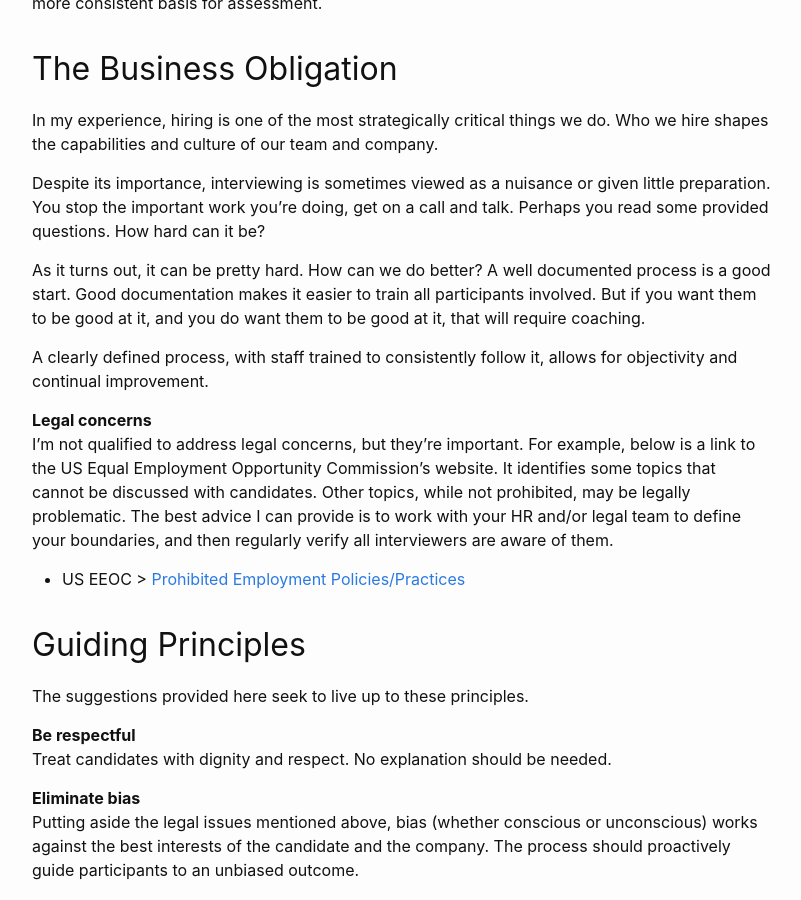
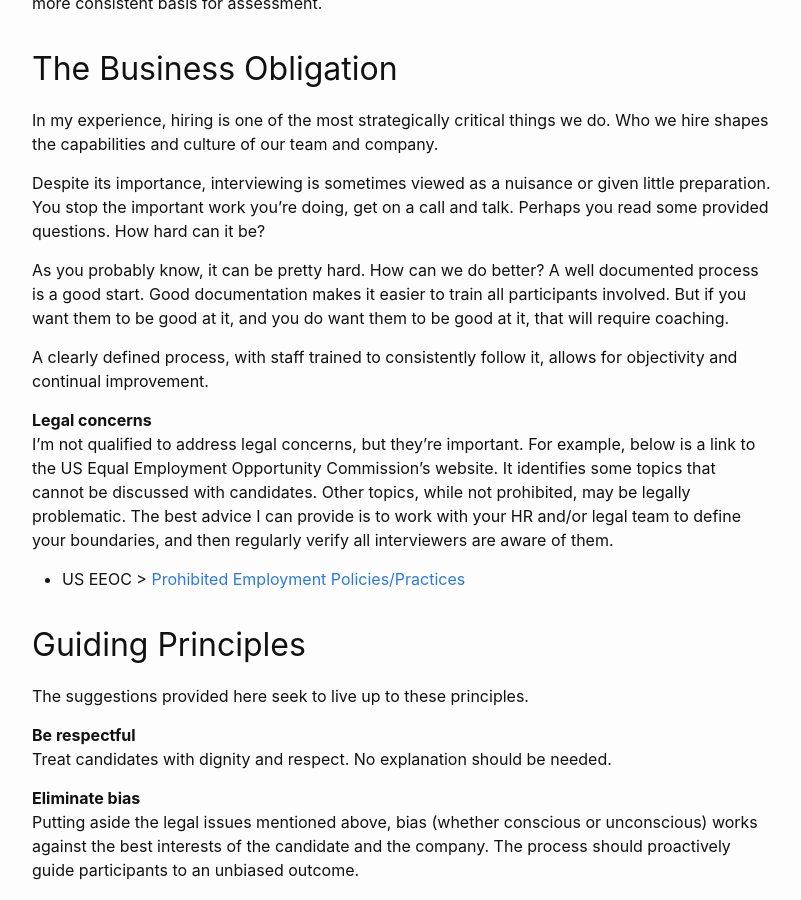
Before and after one commit to jpease/timogin, a Jekyll site: the page built from manual/in/interviewing.markdown, in a window 1280 px wide and 900 px high, scrolled down 377 px. Shown: the whole window, without its empty margins (238-1039 px from the left). Built offline with Jekyll 4.4.1, drawn with Linux system fonts in a browser that asks for light colours.

Commit message:
Prior wording might've been taken to imply reader was naive about interviewing's complexity

```diff
--- a/manual/in/interviewing.markdown
+++ b/manual/in/interviewing.markdown
@@ -21,10 +21,10 @@ Despite its importance, interviewing is sometimes viewed as a nuisance or
 given little preparation. You stop the important work you're doing, get on a
 call and talk. Perhaps you read some provided questions. How hard can it be?
 
-As it turns out, it can be pretty hard. How can we do better? A well documented
-process is a good start. Good documentation makes it easier to train all
-participants involved. But if you want them to be good at it, and you do want
-them to be good at it, that will require coaching.
+As you probably know, it can be pretty hard. How can we do better? A well
+documented process is a good start. Good documentation makes it easier to train
+all participants involved. But if you want them to be good at it, and you do
+want them to be good at it, that will require coaching.
 
 A clearly defined process, with staff trained to consistently follow it, allows
 for objectivity and continual improvement.
```
